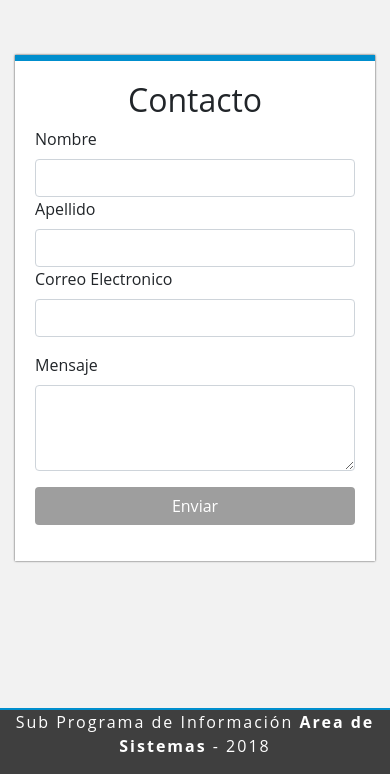
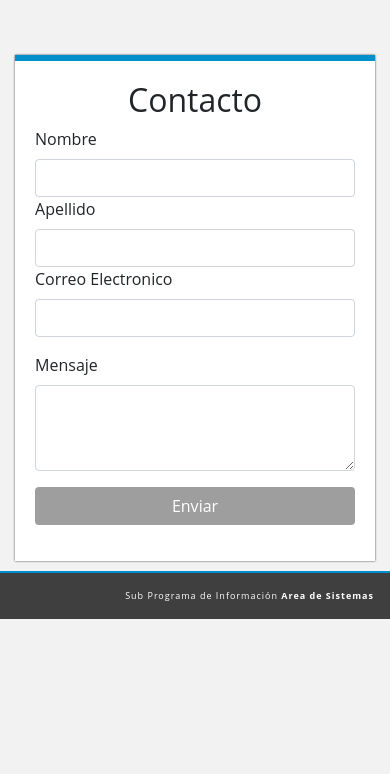
Before and after one commit to lcassettai/irupe, a CodeIgniter app: page /database/contacto in a window 390 px wide. Shown: the part 70-844 px from the top of the page. Run offline with CodeIgniter, Linux system fonts and the light colour scheme; data that the repository does not hold is empty; some libraries are stand-ins or nearby versions.

Commit message:
Algunas correcciones

```diff
--- a/application/controllers/Candidatos.php
+++ b/application/controllers/Candidatos.php
@@ -4,7 +4,9 @@ defined('BASEPATH') OR exit('No script allowed');
 class Candidatos extends CI_Controller{
 
 	function index(){
-		$this->load->view('templates/header');
+		$head_data = array('title' => 'Candidatos');
+
+		$this->load->view('templates/header',$head_data);
 		$this->load->view('candidatos/index');
 		$this->load->view('templates/footer');
 	}
--- a/application/controllers/Contacto.php
+++ b/application/controllers/Contacto.php
@@ -3,16 +3,30 @@
 
 	class Contacto extends CI_Controller{
 		public function index(){
+			$head_data = array('title' => 'Contacto');
 			$this->load->helper('form');
-   			$this->load->library('form_validation');
+   		$this->load->library('form_validation');
 
-			$this->load->view('templates/header');
+			$this->load->view('templates/header',$head_data);
 			$this->load->view('contacto/index');
 			$this->load->view('templates/footer');
 		}
 
 		public function enviar(){
-			echo "Enviado correctamente";
+			$this->load->library('form_validation');
+			$this->form_validation->set_rules('nombre', 'nombre', 'required');
+
+			var_dump($this->form_validation->run());
+
+			$datos_recibidos = array(
+				'nombre' => $this->input->post('nombre'),
+				'apellido' => $this->input->post('apellido'),
+				'email' => $this->input->post('email'),
+				'mensaje' => $this->input->post('mensaje'),
+			);
+
+
+			var_dump($datos_recibidos);
 		}
 	}
 ?>
--- a/application/controllers/DondeVoto.php
+++ b/application/controllers/DondeVoto.php
@@ -5,7 +5,9 @@ class DondeVoto extends CI_controller
 {
     public function index()
     {
-        $this->load->view('templates/header');
+        $head_data = array('title' => 'Donde Voto?');
+
+        $this->load->view('templates/header',$head_data);
         $this->load->view('donde_voto/index');
         $this->load->view('templates/footer');
     }
--- a/application/views/candidatos/index.php
+++ b/application/views/candidatos/index.php
@@ -1,6 +1,6 @@
 <?php defined('BASEPATH') OR exit('Not direct script allowed')?>
 
-<main>
+<main class='container'>
 	<h2 class='text-center'>Candidatos</h2>
 	<div class="row justify-content-md-center">
 		<div class="col-sm-3">
--- a/application/views/contacto/index.php
+++ b/application/views/contacto/index.php
@@ -13,18 +13,18 @@
 			<?php echo form_open('Contacto/enviar'); ?>
 				<div class="form-group">
 				    <label for="nombre">Nombre</label>
-				    <input type="text" class="form-control" id="nombre" aria-describedby="emailHelp" >
+				    <input type="text" class="form-control" id="nombre" aria-describedby="emailHelp" name="nombre">
 				<div class="form-group">
 				<div class="form-group">
 				    <label for="apellido">Apellido</label>
-				    <input type="text" class="form-control" id="apellido" aria-describedby="emailHelp" >
+				    <input type="text" class="form-control" id="apellido" aria-describedby="emailHelp" name='apellido'>
 				<div class="form-group">
 				    <label for="exampleInputEmail1">Correo Electronico</label>
-				    <input type="email" class="form-control" id="exampleInputEmail1" aria-describedby="emailHelp" >
+				    <input type="email" class="form-control" id="exampleInputEmail1" aria-describedby="emailHelp" name='email'>
 				  </div>
 				   <div class="form-group">
 				    <label for="mensaje">Mensaje</label>
-				    <textarea class="form-control" id="mensaje" rows="3"></textarea>
+				    <textarea class="form-control" id="mensaje" rows="3" name='mensaje'></textarea>
 				  </div>
 				  <button type="submit" class="btn btn-contacto-per btn-block">Enviar</button>
 			</form>
--- a/application/views/templates/footer.php
+++ b/application/views/templates/footer.php
@@ -1,6 +1,6 @@
 <footer >
-	<div class="text-center">
-		<p>Sub Programa de Información <b>Area de Sistemas</b> - 2018</p>
+	<div class="text-right">
+		<span>Sub Programa de Información <b>Area de Sistemas</b></span>
 	</div>
 </footer>
 
--- a/application/views/templates/header.php
+++ b/application/views/templates/header.php
@@ -19,19 +19,19 @@
         <div class="collapse navbar-collapse" id="navbarSupportedContent">
           <ul class="navbar-nav ml-auto">
             <li class="nav-item active">
-              <a class="nav-link" href="<?php echo site_url('home');?>">Home <span class="sr-only">(current)</span></a>
+              <a class="nav-link" href="<?php echo base_url('home');?>">Home <span class="sr-only">(current)</span></a>
             </li>
             <li class="nav-item">
-              <a class="nav-link" href="<?php echo site_url('votacion');?>">Votacion</a>
+              <a class="nav-link" href="<?php echo base_url('votacion');?>">Votacion</a>
             </li>
             <li class="nav-item">
-              <a class="nav-link" href="<?php echo site_url('candidatos');?>">Candidatos</a>
+              <a class="nav-link" href="<?php echo base_url('candidatos');?>">Candidatos</a>
             </li>
             <li class="nav-item">
-              <a class="nav-link" href="<?php echo site_url('DondeVoto');?>">Donde voto</a>
+              <a class="nav-link" href="<?php echo base_url('DondeVoto');?>">Donde voto</a>
             </li>
             <li class="nav-item">
-              <a class="nav-link" href="<?php echo site_url('contacto');?>">Contacto</a>
+              <a class="nav-link" href="<?php echo base_url('contacto');?>">Contacto</a>
             </li>
           </ul>
         </div>
--- a/assets/css/layout.css
+++ b/assets/css/layout.css
@@ -5,7 +5,7 @@ body{
 
 main{
 	margin-top:10px;
-	padding-bottom: 100px;
+	padding-bottom: 50px;
 	padding-top:20px;
 }
 
@@ -36,7 +36,11 @@ footer{
 	width: 100vw;
 	margin-top: 10px;
 	color:white;
-	letter-spacing: 2px;
+	padding-top: 0.2rem;
+	padding-bottom: 0.2rem;
+	padding-right: 1rem;
+	letter-spacing: 1px;
+	font-size: 12px;
 	border-top:2px solid #008ecd;
 }
 
@@ -71,5 +75,19 @@ footer{
 
 #barra-superior{
 	background: #fff;
+}
 
+@media only screen and (max-width: 600px) {
+	 footer {
+			 font-size: 9px;
+			 text-align: center;
+			 position: initial;
+			 margin-top: 0px;
+			 padding-top: 1rem;
+			 padding-bottom: 1rem;
+	 }
+
+	 main{
+		 padding-bottom: 10px;
+	 }
 }
```
Also changed, not shown: application/views/votacion/index.php (+4 -4 lines).
